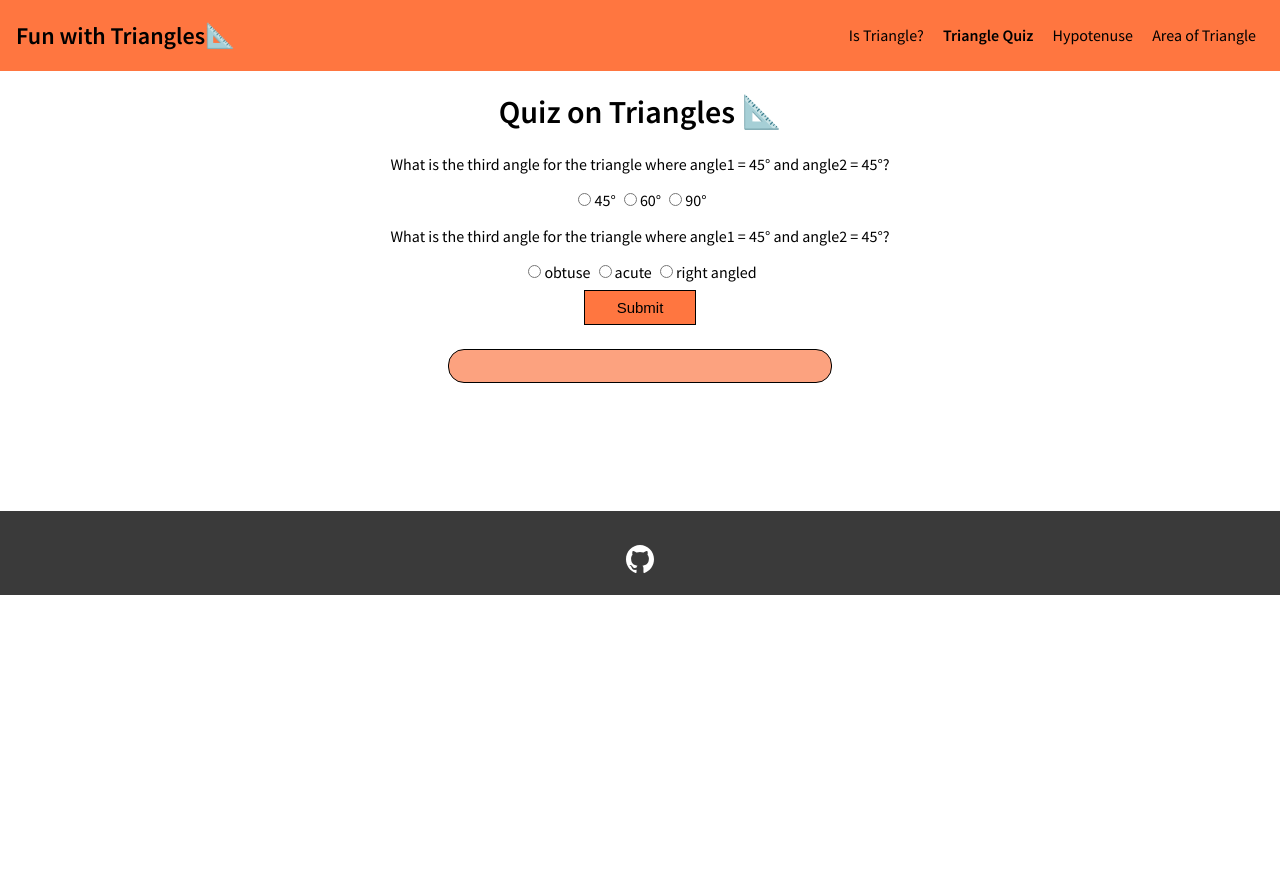
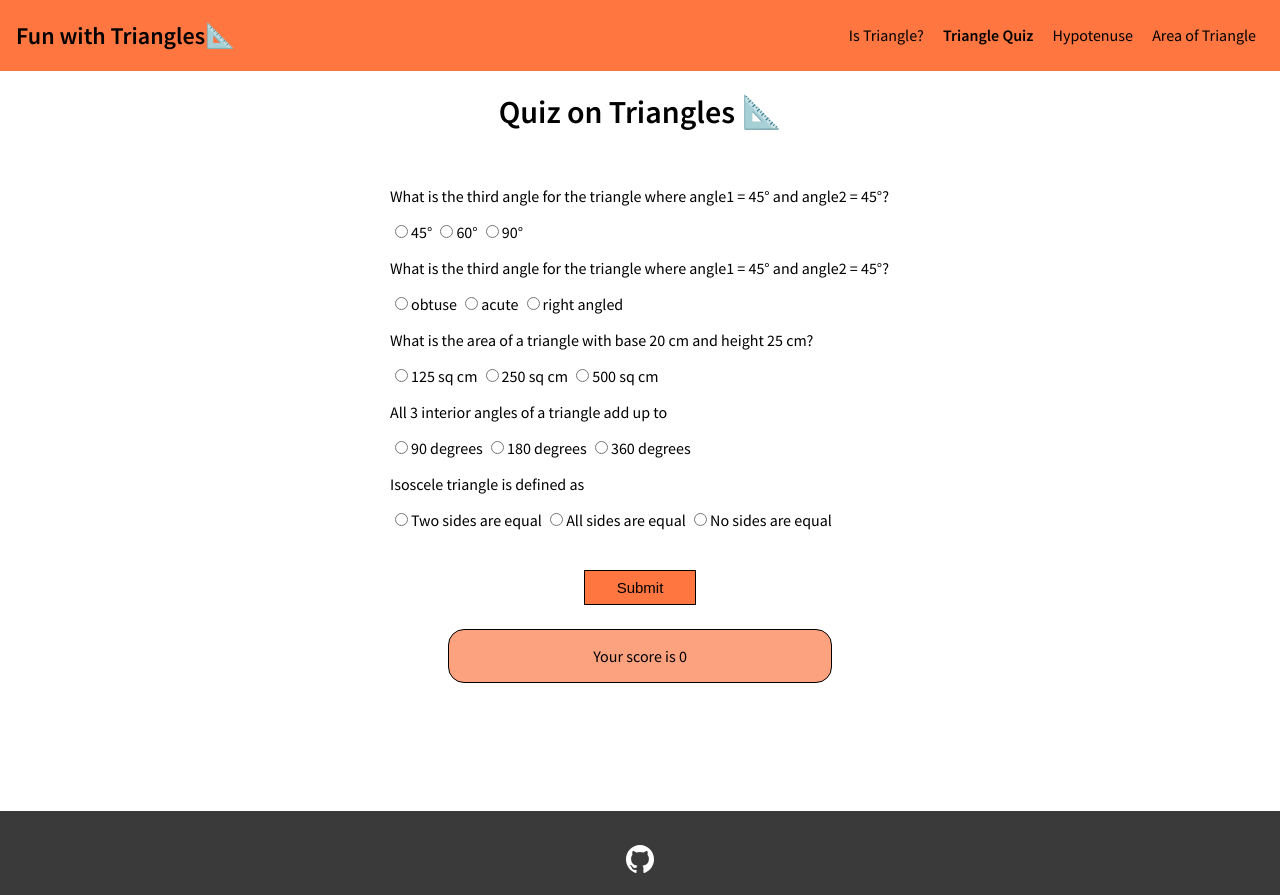
Before and after one commit to Shraddha-V22/fun-with-triangles, a plain HTML site: page quiz.html in a window 1280 px wide. Both pictures are taken after a click on the button "Submit". Before the commit the page ends 800 px from the top, so only its background shows below. Drawn offline with nearby package versions, Linux system fonts and the light colour scheme.

Commit message:
bug fix and add questions in quiz

```diff
--- a/area.js
+++ b/area.js
@@ -1,6 +1,6 @@
 const lengthInput = document.querySelectorAll(".length-input");
 const calculateAreaBtn = document.querySelector("#calculate-area-btn");
-const outputMsg = document.querySelector("#output");
+const areaOutput = document.querySelector("#output");
 
 function areaCalculation(base, height) {
     var area = (base*height)/2;
@@ -10,7 +10,7 @@ function areaCalculation(base, height) {
 function calculateTriangleArea() {
     var triangleArea = areaCalculation(Number(lengthInput[0].value), Number(lengthInput[1].value));
 
-    outputMsg.innerText = "Area of the Triangle is " + triangleArea + "."
+    areaOutput.innerText = "Area of the Triangle is " + triangleArea + "."
 }
 
 calculateAreaBtn.addEventListener("click", calculateTriangleArea);
--- a/hypo.js
+++ b/hypo.js
@@ -1,6 +1,6 @@
 const sideInputs = document.querySelectorAll(".side-input");
 const calHypoBtn = document.querySelector("#cal-hypo-btn");
-const outputMsg = document.querySelector("#output");
+const hypoOutput = document.querySelector("#output");
 
 function sumOfAnglesSquare(a, b) {
     var sumOfSquares = a*a + b*b;
@@ -11,7 +11,7 @@ function calculateHypotenuse() {
     var hypotenuseSquare = sumOfAnglesSquare(Number(sideInputs[0].value), Number(sideInputs[1].value));
     var hypotenuseLength = Math.sqrt(hypotenuseSquare);
 
-    outputMsg.innerText = "The Length of Hypotenuse is " + hypotenuseLength + ".";
+    hypoOutput.innerText = "The Length of Hypotenuse is " + hypotenuseLength + ".";
 }
 
 calHypoBtn.addEventListener("click", calculateHypotenuse);
--- a/quiz.css
+++ b/quiz.css
@@ -38,6 +38,13 @@ body {
 
 .active {
     font-weight: bold;
+}
+
+#quiz-form {
+    max-width: 500px;
+    text-align: left;
+    margin: 1rem auto;
+    padding: 1rem 0;
 }
 
 #submit-btn {
--- a/quiz.html
+++ b/quiz.html
@@ -31,6 +31,21 @@
         <label><input type="radio" name="question2" value="obtuse">obtuse</label>
         <label><input type="radio" name="question2" value="acute">acute</label>
         <label><input type="radio" name="question2" value="right angled">right angled</label>
+
+        <p>What is the area of a triangle with base 20 cm and height 25 cm?</p>
+        <label><input type="radio" name="question3" value="125 sq cm">125 sq cm</label>
+        <label><input type="radio" name="question3" value="250 sq cm">250 sq cm</label>
+        <label><input type="radio" name="question3" value="500 sq cm">500 sq cm</label>
+
+        <p>All 3 interior angles of a triangle add up to</p>
+        <label><input type="radio" name="question4" value="90 degrees">90 degrees</label>
+        <label><input type="radio" name="question4" value="180 degrees">180 degrees</label>
+        <label><input type="radio" name="question4" value="360 degrees">360 degrees</label>
+
+        <p>Isoscele triangle is defined as</p>
+        <label><input type="radio" name="question5" value="Two sides are equal">Two sides are equal</label>
+        <label><input type="radio" name="question5" value="All sides are equal">All sides are equal</label>
+        <label><input type="radio" name="question5" value="No sides are equal">No sides are equal</label>
     </form>
     <button id="submit-btn">Submit</button>
     <div id="output"></div>
--- a/quiz.js
+++ b/quiz.js
@@ -1,8 +1,8 @@
 const quizForm = document.querySelector("#quiz-form");
 const submitBtn = document.querySelector("#submit-btn");
-const outputMsg = document.querySelector("#output");
+const scoreOutput = document.querySelector("#output");
 
-const rightAnswers = ["90°", "right angled"];
+const rightAnswers = ["90°", "right angled", "250 sq cm", "180 degrees", "Two sides are equal"];
 
 function calculateScore() {
     var score=0;
@@ -14,7 +14,7 @@ function calculateScore() {
         }
         index=index+1;
     }
-    outputMsg.innerText = "Your score is " + score;
+    scoreOutput.innerText = "Your score is " + score;
 }
 
 submitBtn.addEventListener("click", calculateScore);
```
